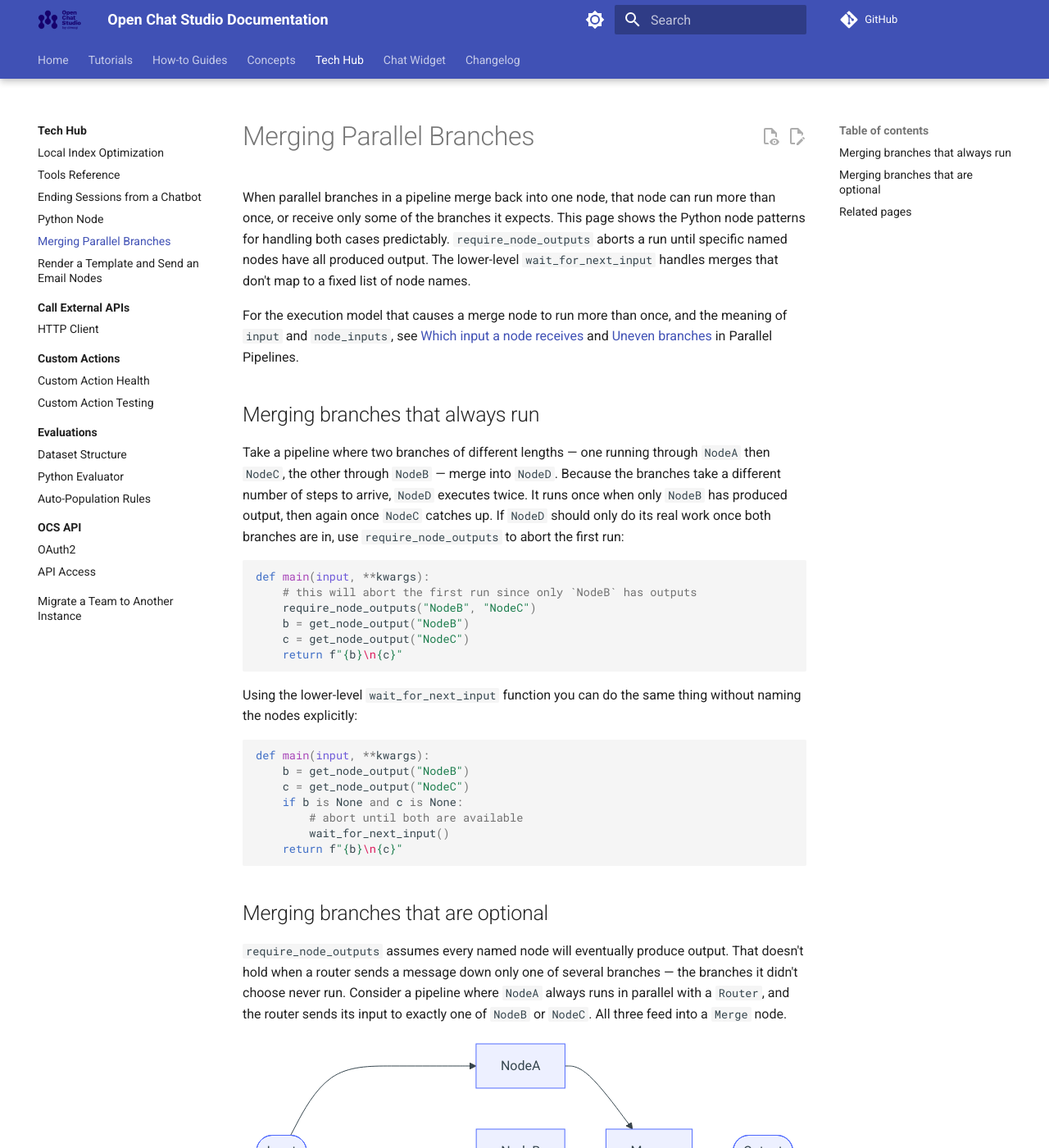
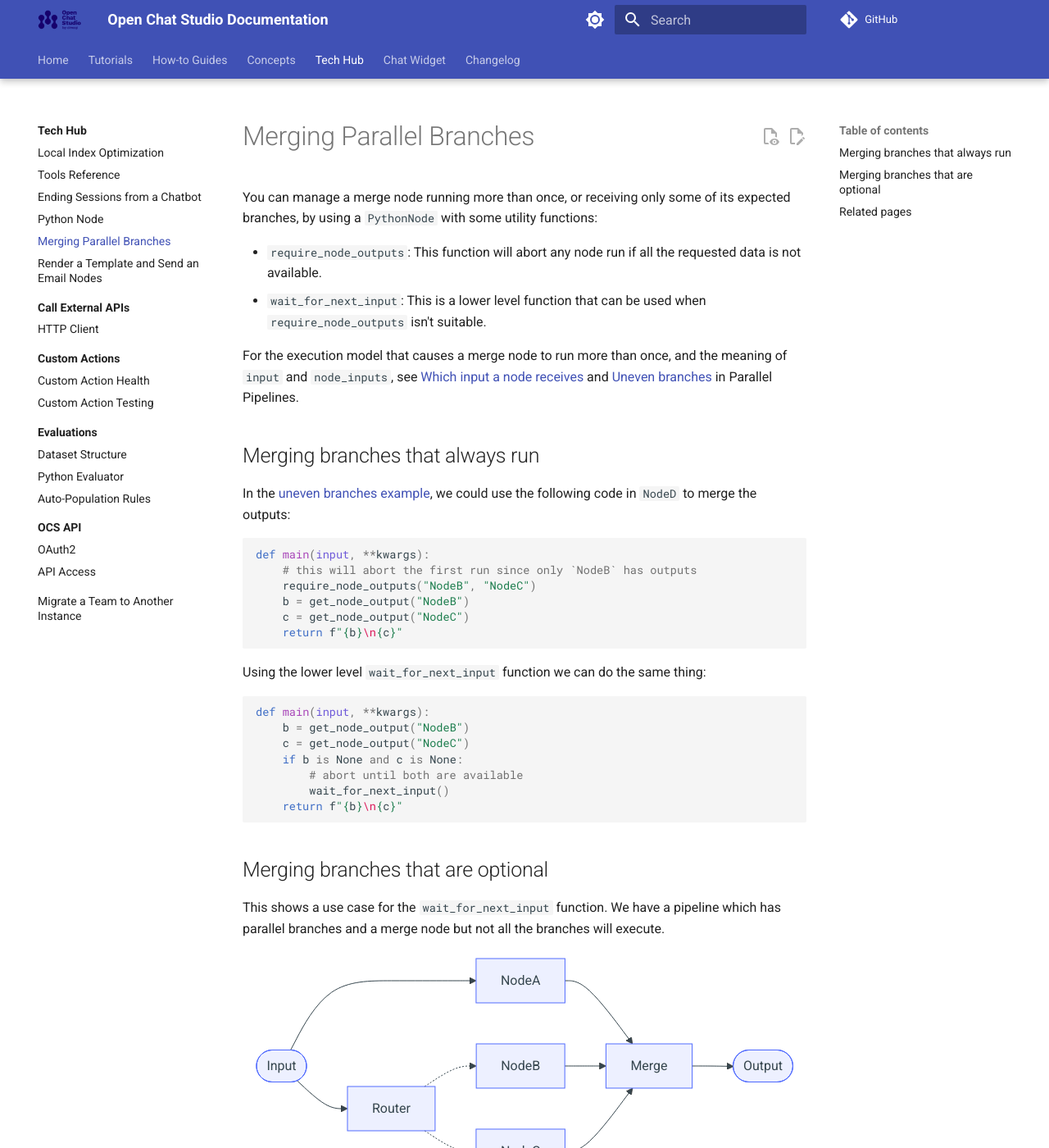
Before and after one commit to dimagi/open-chat-studio-docs, an MkDocs documentation site: the page built from docs/tech-hub/merging_parallel_branches.md, in a window 1280 px wide and 1400 px high. Shown: the whole window at 82% size. Built offline with MkDocs 1.6.1 and Material for MkDocs 9.7.7, drawn with Linux system fonts in a browser that asks for light colours; a script that is not in the unit is left out; comment, search, counter and statistics services are not loaded; some of the changed text lies outside the part shown.

Commit message:
Double check code examples not changed from original. Changed text back to original to be sure not changing meaning

````diff
--- a/docs/tech-hub/merging_parallel_branches.md
+++ b/docs/tech-hub/merging_parallel_branches.md
@@ -1,12 +1,15 @@
 # Merging Parallel Branches
 
-When parallel branches in a pipeline merge back into one node, that node can run more than once, or receive only some of the branches it expects. This page shows the Python node patterns for handling both cases predictably. `require_node_outputs` aborts a run until specific named nodes have all produced output. The lower-level `wait_for_next_input` handles merges that don't map to a fixed list of node names.
+You can manage a merge node running more than once, or receiving only some of its expected branches, by using a `PythonNode` with some utility functions:
+
+* `require_node_outputs`: This function will abort any node run if all the requested data is not available.
+* `wait_for_next_input`: This is a lower level function that can be used when `require_node_outputs` isn't suitable.
 
 For the execution model that causes a merge node to run more than once, and the meaning of `input` and `node_inputs`, see [Which input a node receives](../concepts/pipelines/parallel.md#which-input-a-node-receives) and [Uneven branches](../concepts/pipelines/parallel.md#uneven-branches) in Parallel Pipelines.
 
 ## Merging branches that always run
 
-Take a pipeline where two branches of different lengths — one running through `NodeA` then `NodeC`, the other through `NodeB` — merge into `NodeD`. Because the branches take a different number of steps to arrive, `NodeD` executes twice. It runs once when only `NodeB` has produced output, then again once `NodeC` catches up. If `NodeD` should only do its real work once both branches are in, use `require_node_outputs` to abort the first run:
+In the [uneven branches example](../concepts/pipelines/parallel.md#uneven-branches), we could use the following code in `NodeD` to merge the outputs:
 
 ```python
 def main(input, **kwargs):
@@ -17,7 +20,7 @@ def main(input, **kwargs):
     return f"{b}\n{c}"
 ```
 
-Using the lower-level `wait_for_next_input` function you can do the same thing without naming the nodes explicitly:
+Using the lower level `wait_for_next_input` function we can do the same thing:
 
 ```python
 def main(input, **kwargs):
@@ -31,7 +34,7 @@ def main(input, **kwargs):
 
 ## Merging branches that are optional
 
-`require_node_outputs` assumes every named node will eventually produce output. That doesn't hold when a router sends a message down only one of several branches — the branches it didn't choose never run. Consider a pipeline where `NodeA` always runs in parallel with a `Router`, and the router sends its input to exactly one of `NodeB` or `NodeC`. All three feed into a `Merge` node.
+This shows a use case for the `wait_for_next_input` function. We have a pipeline which has parallel branches and a merge node but not all the branches will execute.
 
 ```mermaid
 flowchart LR
@@ -45,9 +48,9 @@ flowchart LR
     Merge --> out([Output])
 ```
 
-The `Merge` node will get output from `NodeA` and from either `NodeB` or `NodeC` — never both. `require_node_outputs` can't express "one of these two," so use `wait_for_next_input` instead:
+The `Merge` node will get outputs from `NodeA` and either `NodeB` or `NodeC`. We can't use `require_node_outputs` because not all outputs will be generated. Instead we need to use the `wait_for_next_input` function:
 
-=== "Option 1: check specific nodes"
+=== "Option 1"
 
     ```python
     def main(input, **kwargs):
@@ -61,11 +64,11 @@ The `Merge` node will get output from `NodeA` and from either `NodeB` or `NodeC`
         return f"{a}\n{b_or_c}"
     ```
 
-    `NodeA`'s output doesn't need a similar check — the pipeline's execution order guarantees it's already available by the time `NodeB` or `NodeC` finishes.
+    Note that we don't need to check if we have output from `NodeA` since it will be guaranteed to be available by the time `NodeB` or `NodeC` execute due to the execution order.
 
-=== "Option 2: count inputs"
+=== "Option 2"
 
-    This option uses the [`node_inputs`](../concepts/pipelines/parallel.md#which-input-a-node-receives) keyword argument, which lists every input available to the current run. Since `Merge` should wait for `NodeA` and (`NodeB` or `NodeC`), it can simply wait until it has at least two inputs:
+    This option makes use of the [`node_inputs`](python_node.md#additional-keyword-arguments) keyword argument which contains a list of all the inputs available to the current node execution. Since we want to wait until we have inputs from `NodeA and (NodeB or NodeC)` we can check that the inputs list has at least two values.
 
     ```python
     def main(input, **kwargs):
````
